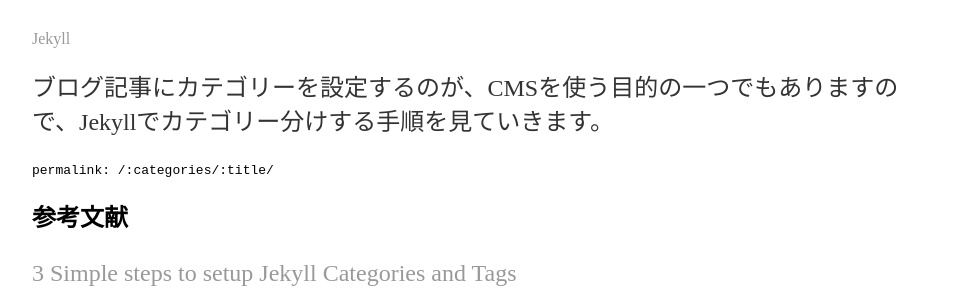
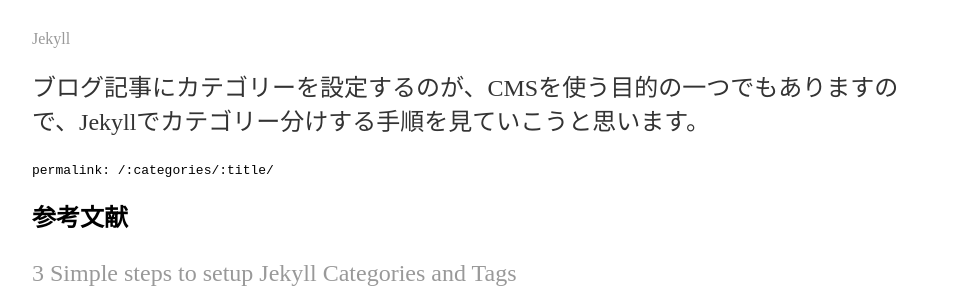
Before and after one commit to agematsu/agematsu.github.io, a Jekyll site: the page built from _posts/2019-07-14-Jekyllでカテゴリー分けする方法.md, in a window 1280 px wide. Shown: the part 240-540 px from the top of the page, without its empty margins (160-1119 px from the left). Built offline with Jekyll 4.4.1, drawn with Linux system fonts in a browser that asks for light colours.

Commit message:
Update 2019-07-14-Jekyllでカテゴリー分けする方法.md

````diff
--- a/_posts/2019-07-14-Jekyllでカテゴリー分けする方法.md
+++ b/_posts/2019-07-14-Jekyllでカテゴリー分けする方法.md
@@ -3,7 +3,7 @@ layout: post
 title: Jekyllでカテゴリー分けする方法
 categories: Jekyll
 ---
-ブログ記事にカテゴリーを設定するのが、CMSを使う目的の一つでもありますので、Jekyllでカテゴリー分けする手順を見ていきます。
+ブログ記事にカテゴリーを設定するのが、CMSを使う目的の一つでもありますので、Jekyllでカテゴリー分けする手順を見ていこうと思います。
 ```
 permalink: /:categories/:title/
 ```
````
